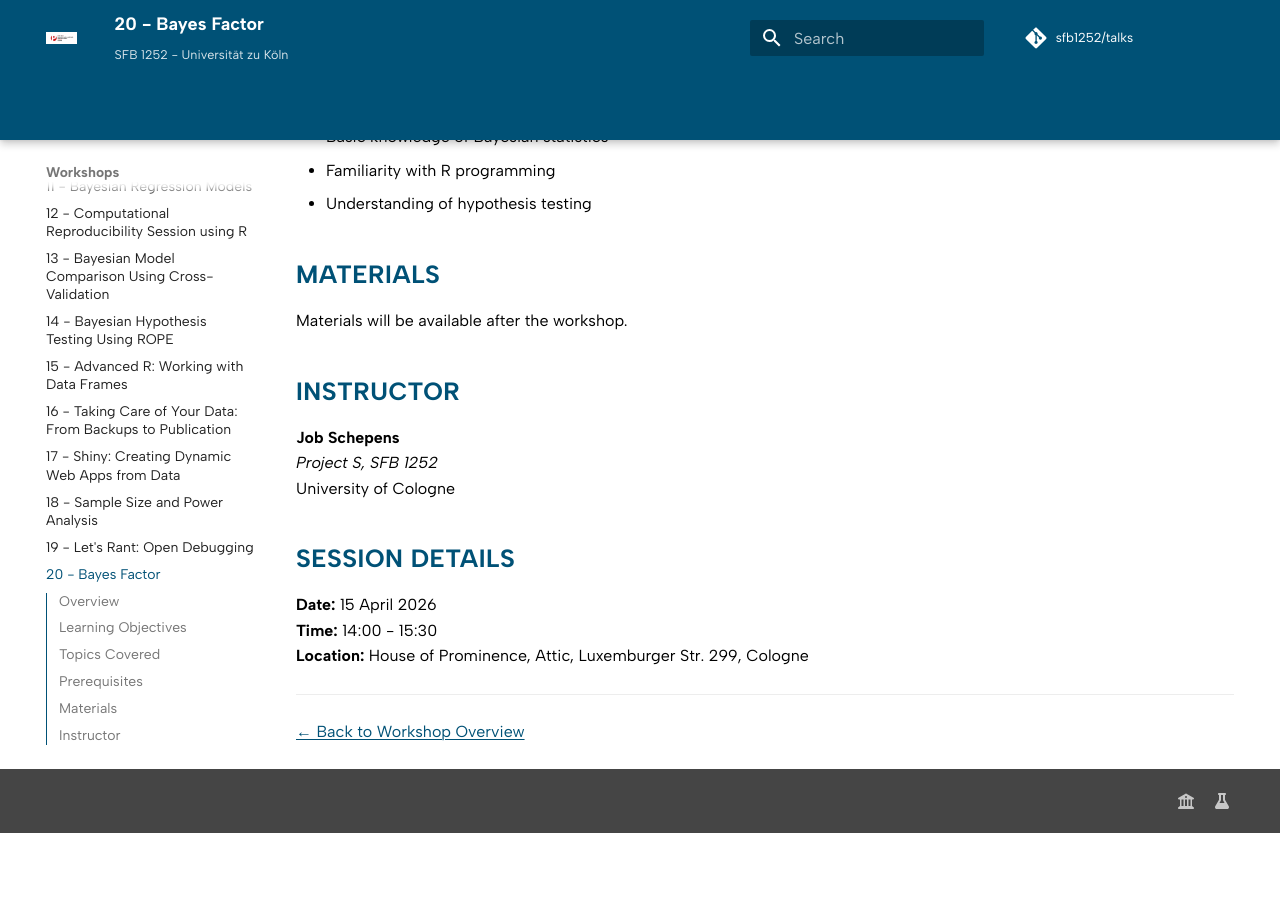
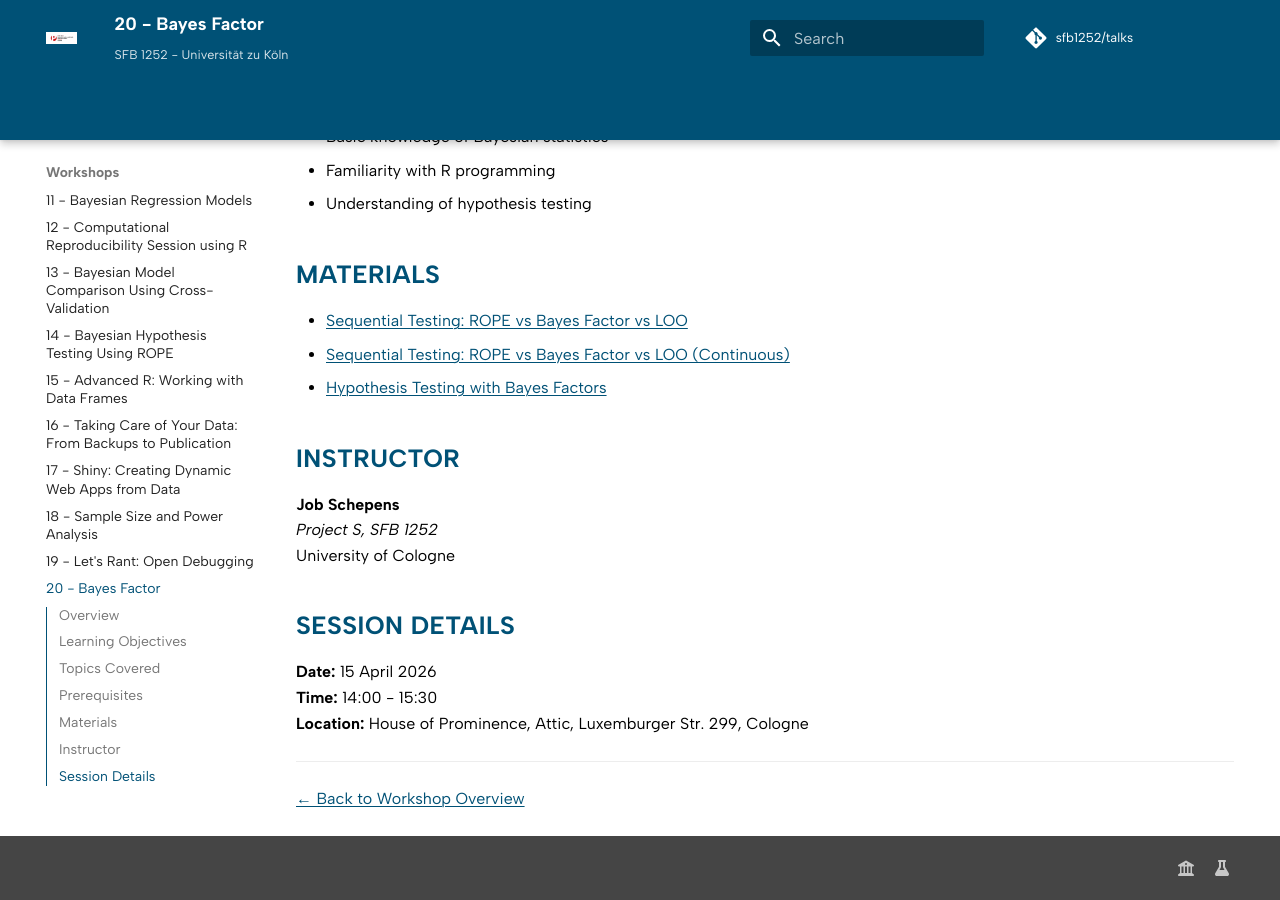
Before and after one commit to SFB1252/talks, an MkDocs documentation site: the page built from docs/workshops/20-bayes-factor/index.md, in a window 1280 px wide and 900 px high, scrolled down 897 px. Built offline with MkDocs 1.6.1 and Material for MkDocs 9.7.7, drawn with Linux system fonts in a browser that asks for light colours; comment, search, counter and statistics services are not loaded; before the commit the page ends 1730 px from its top, so only the background shows below that.

Commit message:
feat: add Bayes Factor workshop documentation.

```diff
--- a/docs/workshops/20-bayes-factor/index.md
+++ b/docs/workshops/20-bayes-factor/index.md
@@ -29,7 +29,9 @@
 
 ## Materials
 
-Materials will be available after the workshop.
+- [Sequential Testing: ROPE vs Bayes Factor vs LOO](https://jobschepens.github.io/brms-ws/06_sequential_testing.html)
+- [Sequential Testing: ROPE vs Bayes Factor vs LOO (Continuous)](https://jobschepens.github.io/brms-ws/06_sequential_testing_cont.html)
+- [Hypothesis Testing with Bayes Factors](https://jobschepens.github.io/brms-ws/07_bayes_factors.html)
 
 ## Instructor
 
```
